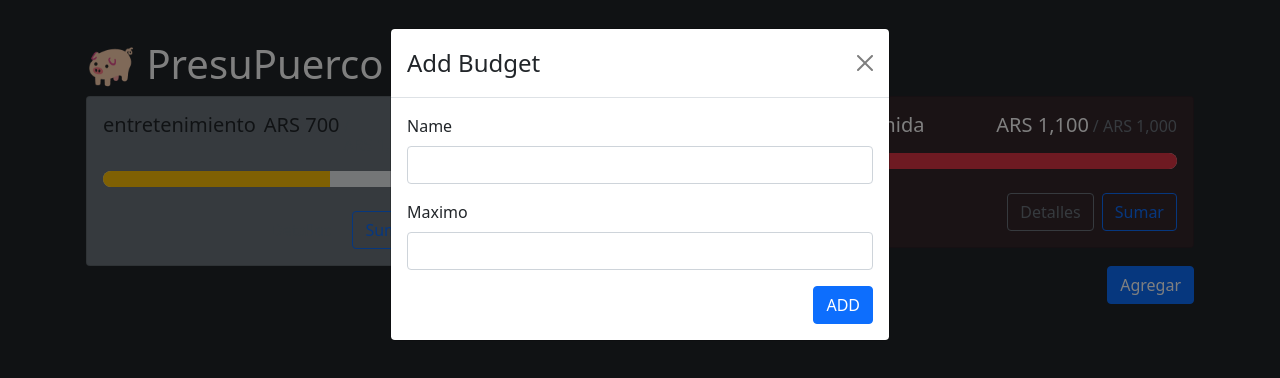
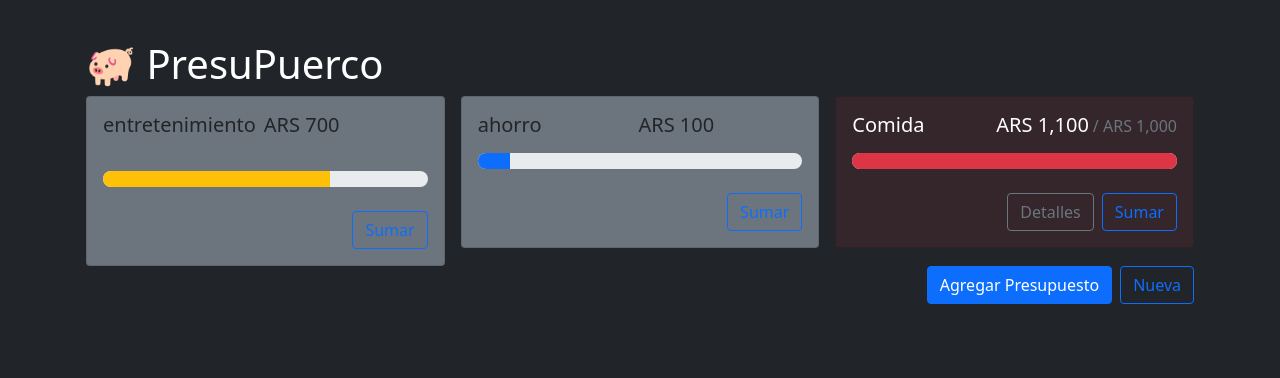
Before and after one commit to tomeli5n/presupuerco, a React (Create React App) app: page / in a window 1280 px wide. Shown: the top 378 px of the page. Built offline with nearby package versions, Linux system fonts and the light colour scheme.

Commit message:
hide and show modal and conect to button.

```diff
--- a/src/App.js
+++ b/src/App.js
@@ -3,8 +3,11 @@ import { Button, Stack } from 'react-bootstrap';
 import Container from 'react-bootstrap/Container';
 import BudgetCard from './components/BudgetCard';
 import AddBudgetModal from './components/AddBudgetModal';
+import { useState } from "react"
 
 function App() {
+  const [showAddBudgetModal, setShowAddBudgetModal] = useState(false);
+
   return (
     <div className="App">
     <Container className="my-4 p-3 bg-dark" >
@@ -22,11 +25,11 @@ function App() {
         <BudgetCard name="Comida" gray amount={1100} max={1000}></BudgetCard>
         </div>
       <Stack direction="horizontal" gap="2" className="mb-4">
-        <Button variant="primary" className="ms-auto">Agregar</Button>
-        {/* <Button variant="outline-primary">Nueva</Button> */}
+        <Button variant="primary" className="ms-auto" onClick={()=> setShowAddBudgetModal(true)}>Agregar Presupuesto</Button>
+        <Button variant="outline-primary">Nueva</Button>
       </Stack>
     </Container>
-    <AddBudgetModal show/>
+    <AddBudgetModal show={showAddBudgetModal} handleClose={() => setShowAddBudgetModal(false)}/>
   </div>
   );
 }
```
